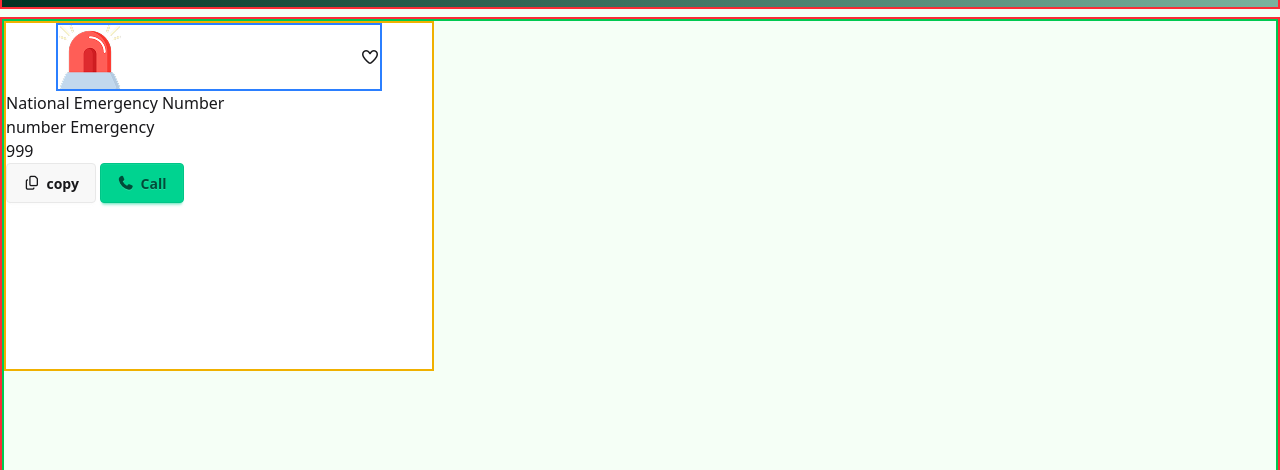
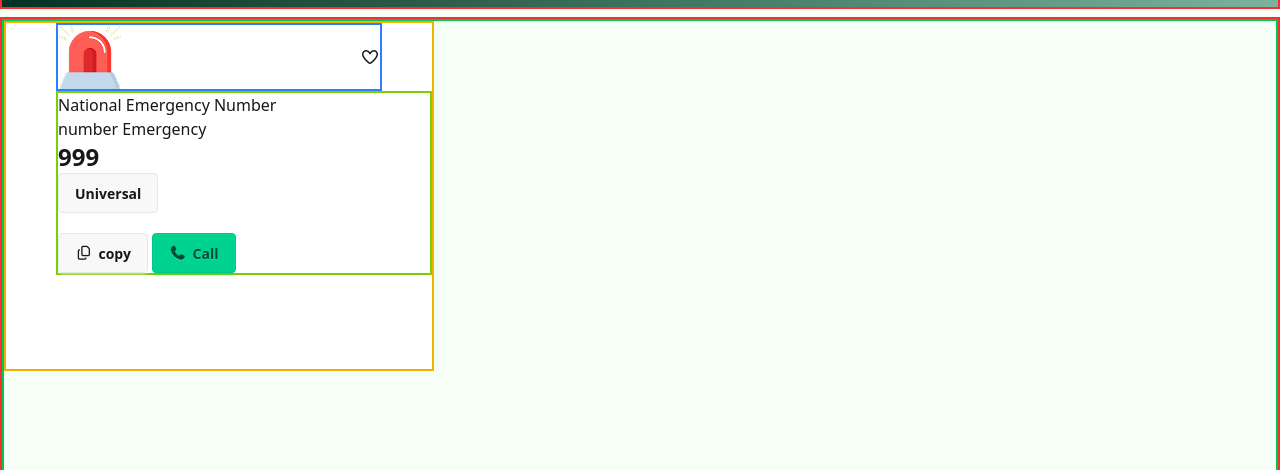
Before and after one commit to ahanif24434/Hotline-assignment-js, a plain HTML site: page index.html in a window 1280 px wide. Shown: the part 330-800 px from the top of the page. Drawn offline with nearby package versions, Linux system fonts and the light colour scheme.

Commit message:
added the all comment and files

```diff
--- a/index.html
+++ b/index.html
@@ -51,11 +51,14 @@
     <div><img src="./assets/emergency.png" alt=""></div>
 <div> <i class="fa-regular fa-heart"></i></div>
 </div> <!--flex end faire and heart-->
-<h3>National Emergency Number</h3>
-        <p>number Emergency</p>
-        <h2>999</h2>
+<div class="border-2 border-lime-500 mb-5 ml-[50px]">
+    <h3 class="">National Emergency Number</h3>
+        <p class="">number Emergency</p>
+        <h2 class=" font-bold text-2xl">999</h2>
+        <button class="btn mb-5">Universal</button> <br/>
         <button class="btn"><i class="fa-regular fa-copy"></i>copy</button>
         <button class="btn btn-success"><i class="fa-solid fa-phone"></i>Call</button>
+</div>
         </div>
 
        </div>
```
